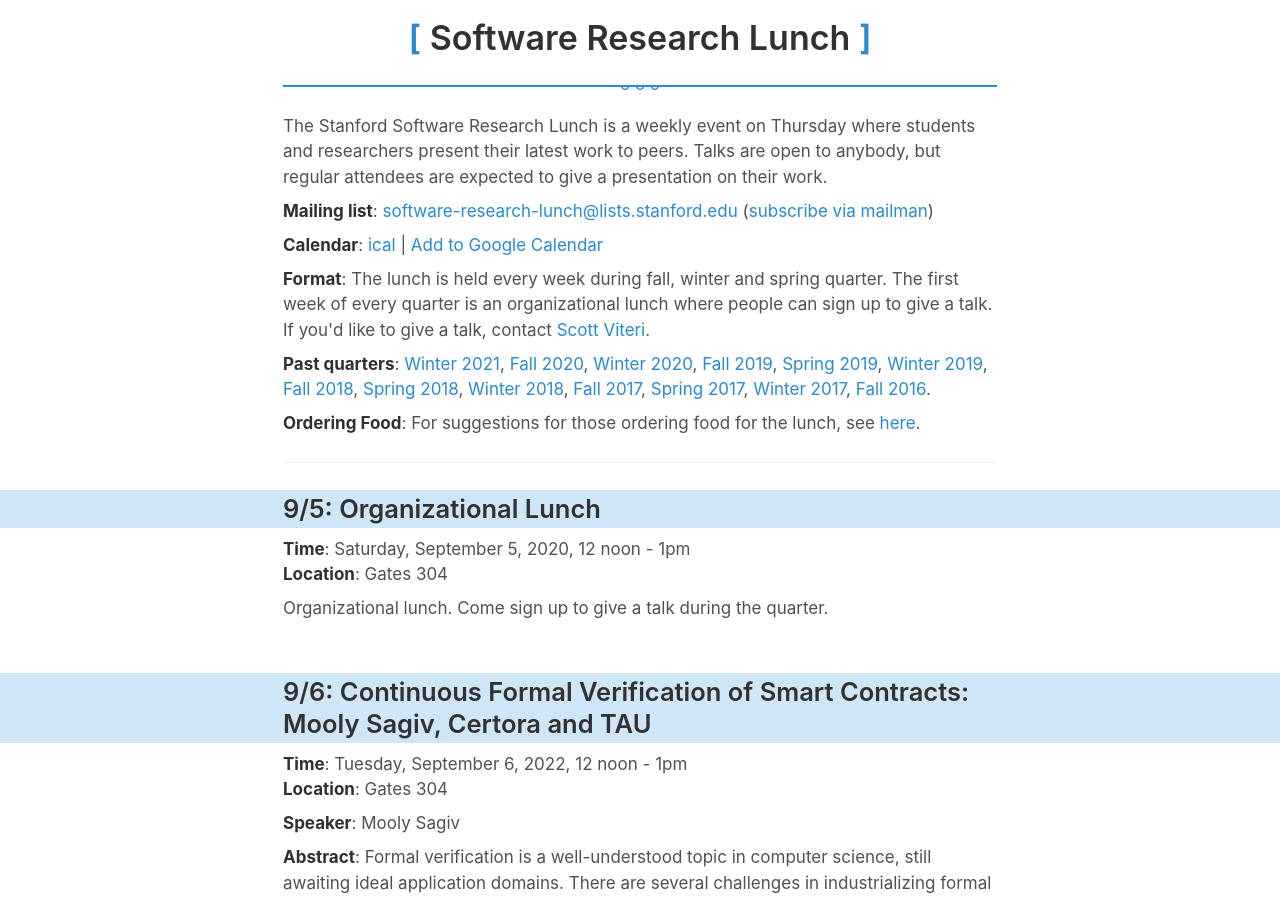
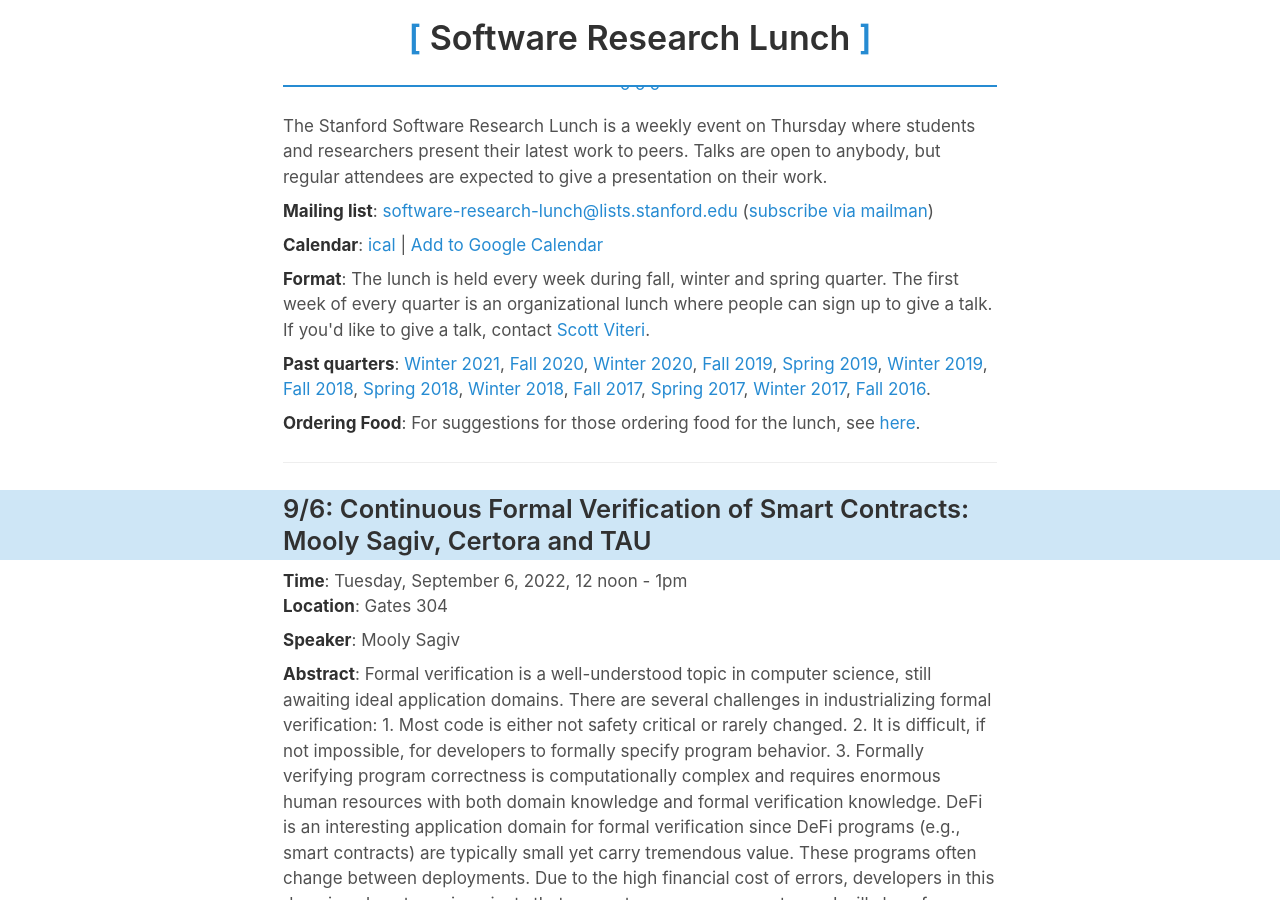
Before and after one commit to software-research-lunch/software-research-lunch.github.io, a Jekyll site: the page built from index.html, in a window 1280 px wide and 900 px high. Built offline with Jekyll 4.4.1, drawn with Linux system fonts in a browser that asks for light colours.

Commit message:
fine tune

```diff
--- a/_data/schedule.yml
+++ b/_data/schedule.yml
@@ -45,13 +45,6 @@ y22_fall:
   year: "2022"
   quarter: "fall"
   talks:
-  - date: "2020-09-05"
-    abstract: ""
-    title: "Organizational Lunch"
-    speaker: ""
-    bio: ""
-    food: ""
-
   - date: "2022-09-06"
     abstract: "Formal verification is a well-understood topic in computer science, still awaiting ideal application domains. There are several challenges in industrializing formal verification:
         1. Most code is either not safety critical or rarely changed.
```
